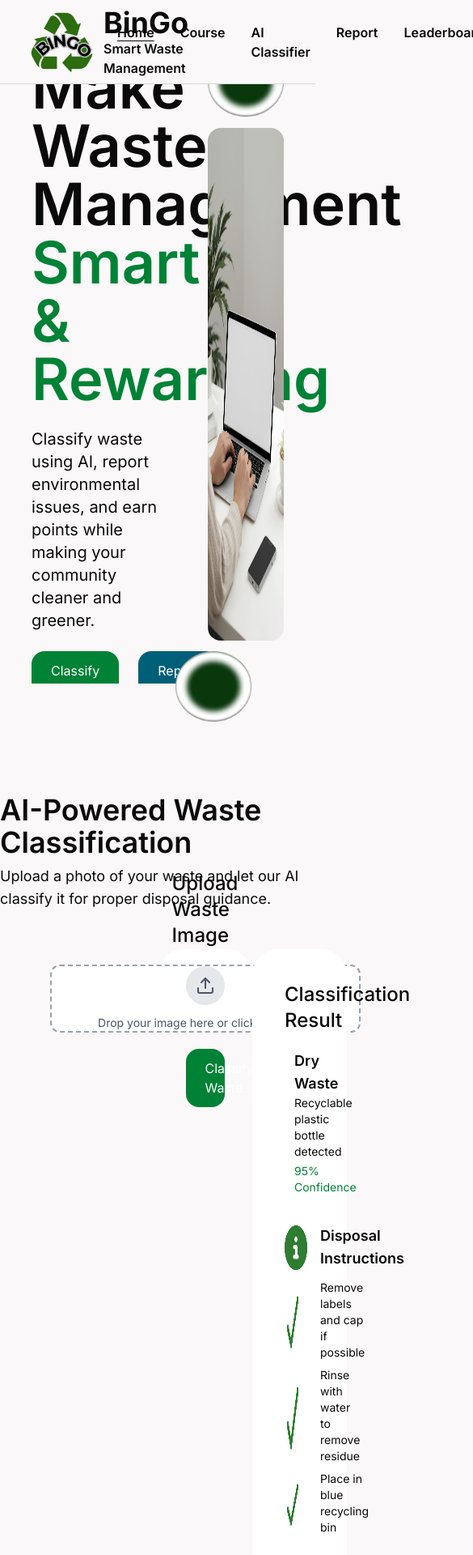
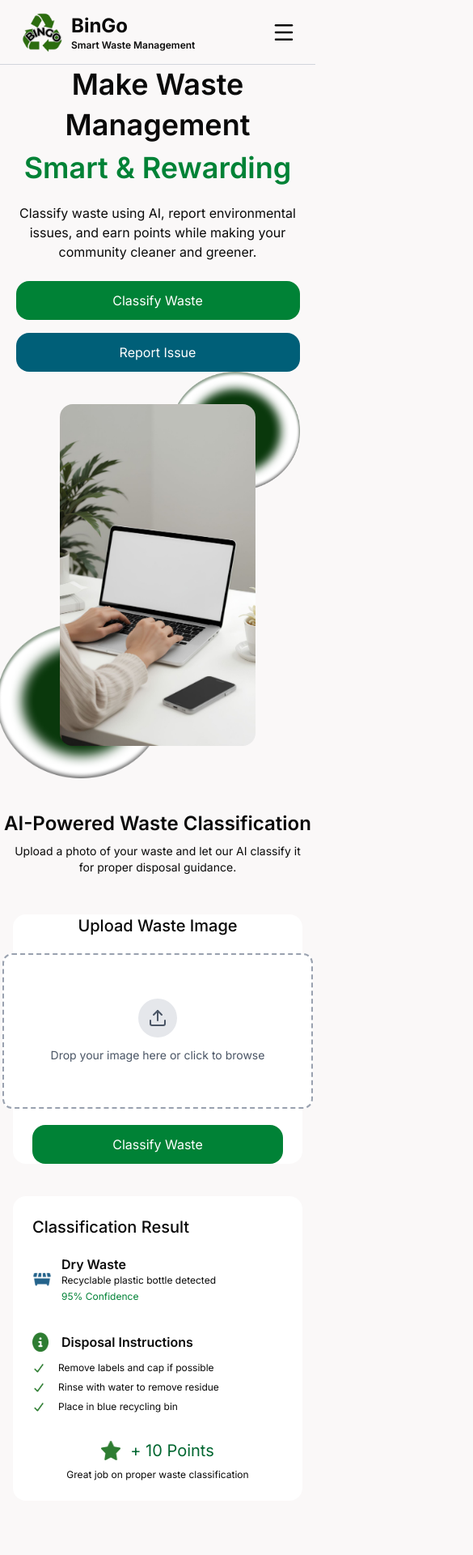
Before and after one commit to KushagraSingh1100/BinGo, a React (Vite) app: page / in a window 390 px wide. Shown: the top 1920 px of the page at 81% size, 585 px wide, since content can reach past the window. Built offline with nearby package versions, Linux system fonts and the light colour scheme.

Commit message:
added responsiveness

```diff
--- a/src/components/Navbar.tsx
+++ b/src/components/Navbar.tsx
@@ -1,28 +1,93 @@
-import React from "react";
+import React, { useState } from "react";
 import logo from "../assets/logo.png";
+import { Menu, X } from "lucide-react";
 
 const Navbar: React.FC = () => {
+  const [isOpen, setIsOpen] = useState(false);
+
   return (
-    <nav className="relative z-20 flex flex-row justify-between items-center py-2 px-8 h-26 border-b-1 bg-background border-gray-300">
+    <nav className="relative z-20 flex flex-row justify-between items-center py-2 px-6 sm:px-8 h-20 border-b bg-background border-gray-300">
+      {/* Logo */}
       <div className="flex items-center gap-2 cursor-pointer">
-        <img className="w-22" src={logo} alt="" />
+        <img className="w-14 sm:w-20" src={logo} alt="logo" />
         <div className="flex flex-col items-start">
-          <h1 className="font-bold text-4xl">BinGo</h1>
-          <p className="font-semibold">Smart Waste Management</p>
+          <h1 className="font-bold text-2xl sm:text-4xl">BinGo</h1>
+          <p className="font-semibold text-xs sm:text-sm">
+            Smart Waste Management
+          </p>
         </div>
       </div>
-      <div>
-        <ul className="flex flex-row gap-8">
-            <li className="underline underline-offset-4 cursor-pointer font-semibold">Home</li>
-            <li className="hover:underline underline-offset-4 cursor-pointer font-semibold">Course</li>
-            <li className="hover:underline underline-offset-4 cursor-pointer font-semibold">AI Classifier</li>
-            <li className="hover:underline underline-offset-4 cursor-pointer font-semibold">Report</li>
-            <li className="hover:underline underline-offset-4 cursor-pointer font-semibold">Leaderboard</li>
+
+      {/* Desktop Menu */}
+      <div className="hidden md:flex">
+        <ul className="flex flex-row gap-6 lg:gap-8 text-sm lg:text-base">
+          <li className="underline underline-offset-4 cursor-pointer font-semibold">
+            Home
+          </li>
+          <li className="hover:underline underline-offset-4 cursor-pointer font-semibold">
+            Course
+          </li>
+          <li className="hover:underline underline-offset-4 cursor-pointer font-semibold">
+            AI Classifier
+          </li>
+          <li className="hover:underline underline-offset-4 cursor-pointer font-semibold">
+            Report
+          </li>
+          <li className="hover:underline underline-offset-4 cursor-pointer font-semibold">
+            Leaderboard
+          </li>
         </ul>
       </div>
-      <div>
-        <button className="bg-green-700 text-white py-2 px-6 rounded-2xl cursor-pointer hover:bg-green-600/80">Sign In</button>
+
+      {/* Desktop Button */}
+      <div className="hidden md:block">
+        <button className="bg-green-700 text-white py-2 px-5 lg:px-6 rounded-2xl cursor-pointer hover:bg-green-600/80 text-sm lg:text-base">
+          Sign In
+        </button>
       </div>
+
+      {/* Mobile Menu Button */}
+      <div className="md:hidden">
+        {isOpen ? (
+          <X
+            size={30}
+            className="cursor-pointer"
+            onClick={() => setIsOpen(false)}
+          />
+        ) : (
+          <Menu
+            size={30}
+            className="cursor-pointer"
+            onClick={() => setIsOpen(true)}
+          />
+        )}
+      </div>
+
+      {/* Mobile Dropdown Menu */}
+      {isOpen && (
+        <div className="absolute top-20 left-0 w-full bg-background border-t border-gray-300 flex flex-col items-center gap-4 py-6 shadow-md md:hidden">
+          <ul className="flex flex-col gap-4 text-base font-semibold">
+            <li className="underline underline-offset-4 cursor-pointer">
+              Home
+            </li>
+            <li className="hover:underline underline-offset-4 cursor-pointer">
+              Course
+            </li>
+            <li className="hover:underline underline-offset-4 cursor-pointer">
+              AI Classifier
+            </li>
+            <li className="hover:underline underline-offset-4 cursor-pointer">
+              Report
+            </li>
+            <li className="hover:underline underline-offset-4 cursor-pointer">
+              Leaderboard
+            </li>
+          </ul>
+          <button className="bg-green-700 text-white py-2 px-6 rounded-2xl cursor-pointer hover:bg-green-600/80 mt-4">
+            Sign In
+          </button>
+        </div>
+      )}
     </nav>
   );
 };
--- a/src/pages/Home.tsx
+++ b/src/pages/Home.tsx
@@ -14,107 +14,141 @@ const Home: React.FC = () => {
     <>
       <Navbar />
       <div className="flex flex-col items-center bg-background">
-        <div className="w-[80vw] h-[calc(100vh_-_104px)] flex items-center">
-          <div className="w-[70%]">
-            <h1 className="text-7xl font-semibold">
-              Make Waste <br />
+        {/* HERO SECTION */}
+        <div className="w-[90vw] lg:w-[80vw] min-h-[calc(100vh_-_104px)] flex flex-col lg:flex-row items-center justify-between gap-10 lg:gap-0">
+          {/* LEFT */}
+          <div className="w-full lg:w-[70%] text-center lg:text-left">
+            <h1 className="text-4xl sm:text-5xl lg:text-7xl font-semibold leading-snug">
+              Make Waste <br className="hidden lg:block" />
               Management
             </h1>
-            <h1 className="text-7xl text-green-700 font-semibold">
+            <h1 className="text-4xl sm:text-5xl lg:text-7xl text-green-700 font-semibold mt-2">
               Smart & Rewarding
             </h1>
-            <p className="text-xl mt-6 w-[75%]">
+            <p className="text-base sm:text-lg lg:text-xl mt-6 lg:w-[75%] mx-auto lg:mx-0">
               Classify waste using AI, report environmental issues, and earn
               points while making your community cleaner and greener.
             </p>
-            <div className="flex flex-row items-center gap-6 mt-6">
-              <button className="bg-green-700 text-white py-3 px-6 rounded-2xl cursor-pointer hover:bg-green-600/80">
+            <div className="flex flex-col sm:flex-row items-center justify-center lg:justify-start gap-4 sm:gap-6 mt-6">
+              <button className="bg-green-700 text-white py-3 px-6 rounded-2xl cursor-pointer hover:bg-green-600/80 w-full sm:w-auto">
                 Classify Waste
               </button>
-              <button className="bg-cyan-800 text-white py-3 px-6 rounded-2xl cursor-pointer hover:bg-cyan-700/80">
+              <button className="bg-cyan-800 text-white py-3 px-6 rounded-2xl cursor-pointer hover:bg-cyan-700/80 w-full sm:w-auto">
                 Report Issue
               </button>
             </div>
           </div>
-          <div className="w-[55%] flex items-center justify-center relative">
+          {/* RIGHT */}
+          <div className="w-full lg:w-[55%] flex items-center justify-center relative">
             <img
-              className="w-60 absolute -top-25 right-0 z-0"
+              className="w-40 sm:w-52 lg:w-60 absolute -top-10 sm:-top-16 right-0 z-0"
               src={blob}
               alt=""
             />
-            <img className="h-[75vh] rounded-2xl z-10" src={img} alt="" />
             <img
-              className="w-80 absolute -bottom-25 -left-10 z-0"
+              className="h-[50vh] sm:h-[60vh] lg:h-[75vh] rounded-2xl z-10"
+              src={img}
+              alt=""
+            />
+            <img
+              className="w-52 sm:w-64 lg:w-80 absolute -bottom-10 sm:-bottom-16 -left-6 sm:-left-10 z-0"
               src={blob}
               alt=""
             />
           </div>
         </div>
-        <div className="flex flex-col items-center bg-background w-full pt-34">
-          <h1 className="font-semibold text-4xl">
+
+        {/* AI CLASSIFICATION SECTION */}
+        <div className="flex flex-col items-center bg-background w-full pt-20 sm:pt-28">
+          <h1 className="font-semibold text-2xl sm:text-3xl lg:text-4xl text-center">
             AI-Powered Waste Classification
           </h1>
-          <h3 className="text-lg py-2">
+          <h3 className="text-sm sm:text-base lg:text-lg py-2 text-center px-4">
             Upload a photo of your waste and let our AI classify it for proper
             disposal guidance.
           </h3>
-          <div className="flex flex-row items-start justify-between px-50 w-full mt-10">
-            <div className="w-[30vw] px-10 flex flex-col items-center justify-center gap-5 h-[25vw] rounded-4xl bg-white">
-              <h1 className="font-medium text-2xl">Upload Waste Image</h1>
+          <div className="flex flex-col lg:flex-row items-center lg:items-start justify-between px-4 sm:px-10 lg:px-50 w-full mt-10 gap-10 lg:gap-0">
+            {/* UPLOAD CARD */}
+            <div className="w-full lg:w-[30vw] px-6 lg:px-10 flex flex-col items-center justify-center gap-5 h-auto lg:h-[25vw] rounded-2xl bg-white">
+              <h1 className="font-medium text-xl sm:text-2xl">
+                Upload Waste Image
+              </h1>
               <DragDropUpload />
               <button className="w-full bg-green-700 text-white py-3 px-6 rounded-2xl cursor-pointer hover:bg-green-600/80">
                 Classify Waste
               </button>
             </div>
-            <div className="w-[30vw] flex flex-col items-start justify-start p-10 gap-5 rounded-4xl bg-white">
-              <h1 className="font-medium text-2xl">Classification Result</h1>
+
+            {/* RESULT CARD */}
+            <div className="w-full lg:w-[30vw] flex flex-col items-start justify-start p-6 sm:p-10 gap-5 rounded-2xl bg-white">
+              <h1 className="font-medium text-xl sm:text-2xl">
+                Classification Result
+              </h1>
               <div className="flex flex-row items-center gap-3">
                 <div>
-                  <img className="w-8" src={dumbster} alt="" />
+                  <img className="w-6 sm:w-8" src={dumbster} alt="" />
                 </div>
                 <div className="flex flex-col justify-center">
-                  <h1 className="font-semibold text-lg">Dry Waste</h1>
-                  <p className="text-sm">Recyclable plastic bottle detected</p>
-                  <p className="text-sm text-green-700 mt-1">95% Confidence</p>
+                  <h1 className="font-semibold text-base sm:text-lg">
+                    Dry Waste
+                  </h1>
+                  <p className="text-xs sm:text-sm">
+                    Recyclable plastic bottle detected
+                  </p>
+                  <p className="text-xs sm:text-sm text-green-700 mt-1">
+                    95% Confidence
+                  </p>
                 </div>
               </div>
               <div className="flex flex-row items-center mt-4 w-full">
                 <div className="flex flex-col gap-2 justify-center w-full">
                   <div className="flex flex-row gap-4">
-                    <img className="w-7 h-auto" src={info} alt="" />
-                    <h1 className="font-semibold text-lg">
+                    <img className="w-5 sm:w-7 h-auto" src={info} alt="" />
+                    <h1 className="font-semibold text-base sm:text-lg">
                       Disposal Instructions
                     </h1>
                   </div>
-                  <div className="mt-1 flex gap-6">
-                    <img className="w-5 h-auto" src={check} alt="" />
-                    <p className="text-sm">Remove labels and cap if possible</p>
+                  <div className="mt-1 flex gap-4 sm:gap-6">
+                    <img className="w-4 sm:w-5 h-auto" src={check} alt="" />
+                    <p className="text-xs sm:text-sm">
+                      Remove labels and cap if possible
+                    </p>
                   </div>
-                  <div className="flex gap-6">
-                    <img className="w-5 h-auto" src={check} alt="" />
-                    <p className="text-sm">
+                  <div className="flex gap-4 sm:gap-6">
+                    <img className="w-4 sm:w-5 h-auto" src={check} alt="" />
+                    <p className="text-xs sm:text-sm">
                       Rinse with water to remove residue
                     </p>
                   </div>
-                  <div className="flex gap-6">
-                    <img className="w-5 h-auto" src={check} alt="" />
-                    <p className="text-sm">Place in blue recycling bin</p>
+                  <div className="flex gap-4 sm:gap-6">
+                    <img className="w-4 sm:w-5 h-auto" src={check} alt="" />
+                    <p className="text-xs sm:text-sm">
+                      Place in blue recycling bin
+                    </p>
                   </div>
                   <div className="w-full justify-center items-center mt-6 gap-3 flex flex-row">
-                    <img className="w-8" src={star} alt="" />
-                    <h1 className="text-2xl text-green-800">+ 10 Points</h1>
+                    <img className="w-6 sm:w-8" src={star} alt="" />
+                    <h1 className="text-xl sm:text-2xl text-green-800">
+                      + 10 Points
+                    </h1>
                   </div>
                   <div className="w-full flex justify-center">
-                    <p>Great job on proper waste classification</p>
+                    <p className="text-xs sm:text-sm text-center">
+                      Great job on proper waste classification
+                    </p>
                   </div>
                 </div>
               </div>
             </div>
           </div>
         </div>
-        <div className="flex flex-col items-center bg-background w-full py-20">
-          <h1 className="font-semibold text-4xl">Waste Categories</h1>
-          <div className="w-[80%]">
+
+        {/* WASTE CATEGORIES SECTION */}
+        <div className="flex flex-col items-center bg-background w-full py-16 sm:py-20">
+          <h1 className="font-semibold text-2xl sm:text-3xl lg:text-4xl text-center">
+            Waste Categories
+          </h1>
+          <div className="w-[95%] sm:w-[90%] lg:w-[80%] mt-6">
             <WasteCarousel />
           </div>
         </div>
```
Also changed, not shown: src/components/WasteCarousel.tsx (+36 -23 lines), src/pages/ReportPage.tsx (+32 -31 lines).
